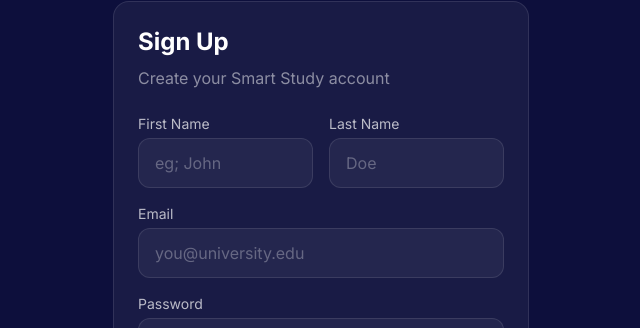
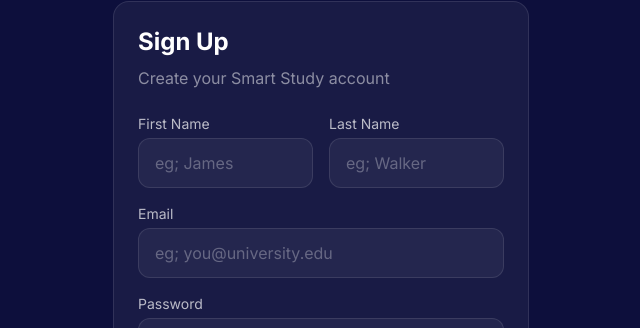
Before and after one commit to Bismark1hub/project-work, a React (Vite) app in the folder client/: page /sign-up in a window 1280 px wide. Shown: the part 221-549 px from the top of the page, without its empty margins (319-959 px from the left). Built offline with nearby package versions, Linux system fonts and the light colour scheme; no server answers.

Commit message:
Update SignUp.tsx

```diff
--- a/client/src/pages/auth/SignUp.tsx
+++ b/client/src/pages/auth/SignUp.tsx
@@ -58,7 +58,7 @@ export default function SignUp() {
               onFocus={() => setFocused({ ...focused, firstName: true })}
               onBlur={() => setFocused({ ...focused, firstName: false })}
               className="w-full bg-white/5 border border-white/10 rounded-xl px-4 py-3 text-white placeholder-white/30 focus:outline-none focus:border-[#F5C518]"
-              placeholder={focused.firstName ? '' : 'eg; John'}
+              placeholder={focused.firstName ? '' : 'eg; James'}
               required
             />
           </div>
@@ -71,7 +71,7 @@ export default function SignUp() {
               onFocus={() => setFocused({ ...focused, lastName: true })}
               onBlur={() => setFocused({ ...focused, lastName: false })}
               className="w-full bg-white/5 border border-white/10 rounded-xl px-4 py-3 text-white placeholder-white/30 focus:outline-none focus:border-[#F5C518]"
-              placeholder={focused.lastName ? '' : 'Doe'}
+              placeholder={focused.lastName ? '' : 'eg; Walker'}
               required
             />
           </div>
@@ -86,7 +86,7 @@ export default function SignUp() {
             onFocus={() => setFocused({ ...focused, email: true })}
             onBlur={() => setFocused({ ...focused, email: false })}
             className="w-full bg-white/5 border border-white/10 rounded-xl px-4 py-3 text-white placeholder-white/30 focus:outline-none focus:border-[#F5C518]"
-            placeholder={focused.email ? '' : 'you@university.edu'}
+            placeholder={focused.email ? '' : 'eg; you@university.edu'}
             required
           />
         </div>
```
